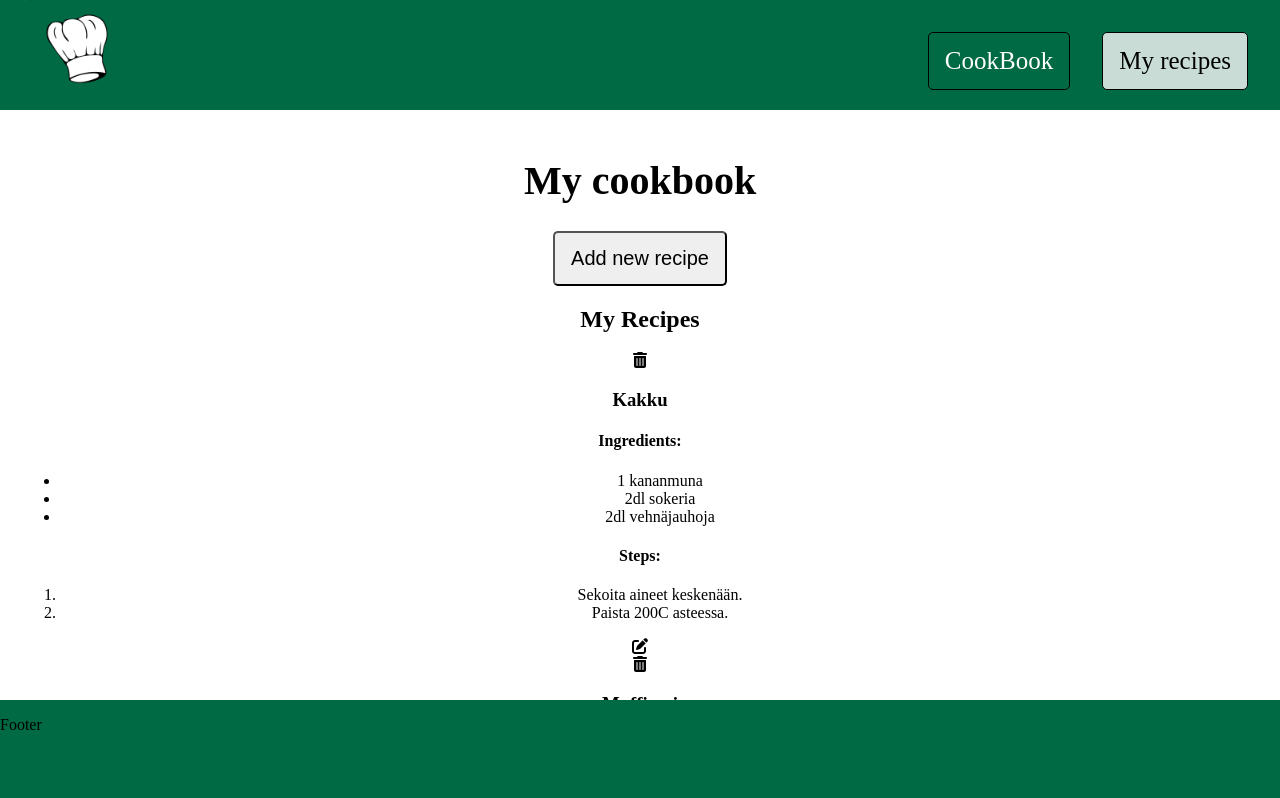
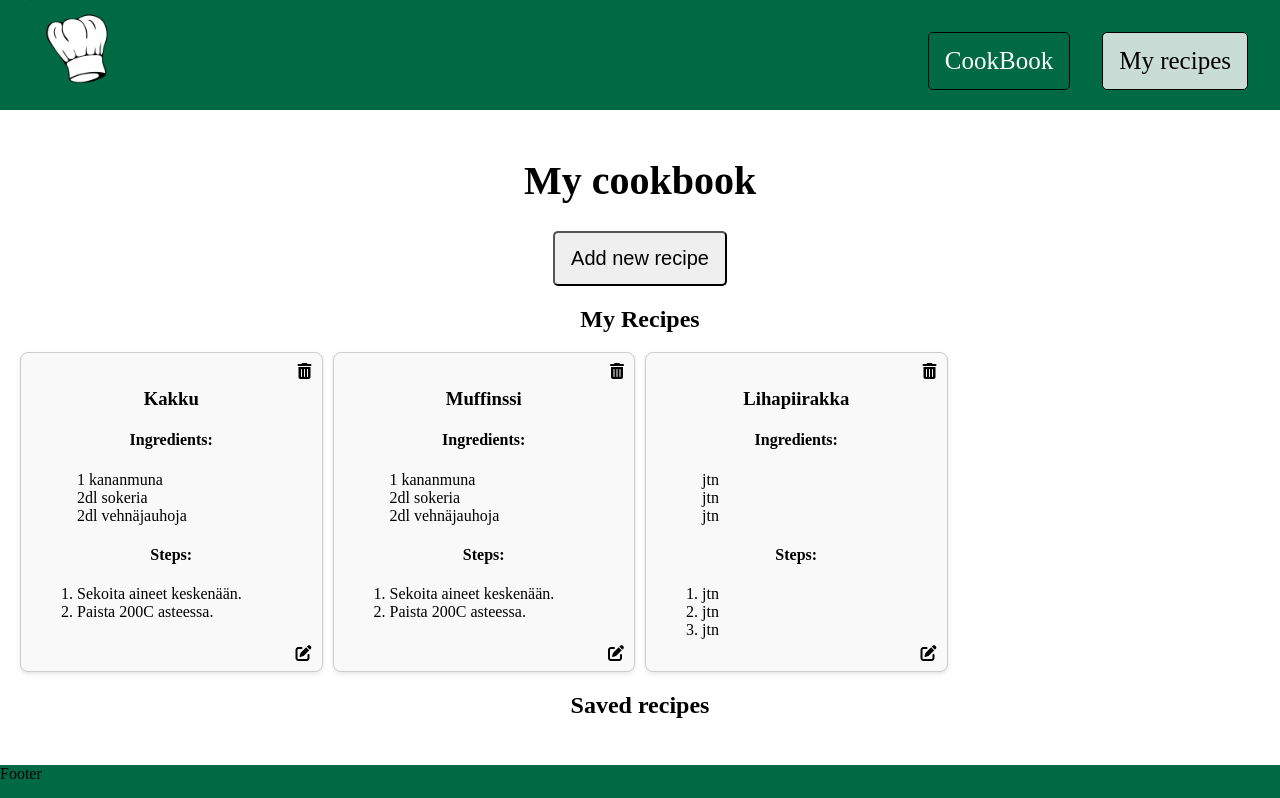
Before and after one commit to Metsittynyt/cookBook, a Vue app: page /cookbook in a window 1280 px wide. Shown: the top 798 px of the page. Built offline with nearby package versions, Linux system fonts and the light colour scheme; data requests are answered from the project's data file.

Commit message:
styles for showing recipes

```diff
--- a/src/assets/styles.css
+++ b/src/assets/styles.css
@@ -33,10 +33,15 @@ body {
     margin: 10px;
     padding: 10px;
     text-align: center;
+    box-sizing: border-box;
 }
 
 h1 {
     font-size: 40px;
+}
+
+ul {
+    list-style-type: none;
 }
 
 button {
@@ -97,14 +102,14 @@ button {
 .footer {
     background-color: var(--green);
     min-height: 100px;
-    position: fixed;
     bottom: 0;
     width: 100%;
 }
 
 .overlay {
     position: fixed;
-    display: none; /* Hidden by default */
+    display: none;
+    /* Hidden by default */
     width: 100%;
     height: 100%;
     top: 0;
@@ -116,9 +121,10 @@ button {
 
 #create_overlay {
     position: absolute;
-    max-height: 70%;
+    max-height: 80%;
     width: 80%;
-    margin: 10%;
+    margin-left: 10%;
+    margin-top: 5%;
     padding: 10px;
     background-color: rgba(255, 255, 255, 1);
     border: 5px solid black;
@@ -127,13 +133,19 @@ button {
     overflow-y: auto;
 }
 
-.close_button {
+.close_button, #trash_can_icon {
     position: absolute;
     top: 10px;
     right: 10px;
 }
 
-.recipe-form  form{
+#edit_icon {
+    position: absolute;
+    bottom: 10px;
+    right: 10px;
+}
+
+.recipe-form form {
     display: grid;
     grid-template-columns: 1fr;
     grid-gap: 10px;
@@ -150,7 +162,8 @@ button {
     grid-column: 1 / -1;
 }
 
-.form-group input, .form-group textarea {
+.form-group input,
+.form-group textarea {
     width: 100%;
     padding: 8px;
     border: 1px solid black;
@@ -159,3 +172,22 @@ button {
     resize: vertical;
     box-sizing: border-box;
 }
+
+.MyRecipesGrid {
+    display: grid;
+    grid-gap: 10px;
+    grid-template-columns: repeat(auto-fill, minmax(300px, 1fr));
+}
+
+.recipe-cell {
+    position: relative;
+    border: 1px solid #ccc;
+    padding: 1em;
+    background-color: #f9f9f9;
+    border-radius: 8px;
+    box-shadow: 0 2px 4px rgba(0, 0, 0, 0.1);
+}
+
+#steps li, #ingredients li {
+    text-align: left;
+}
```
